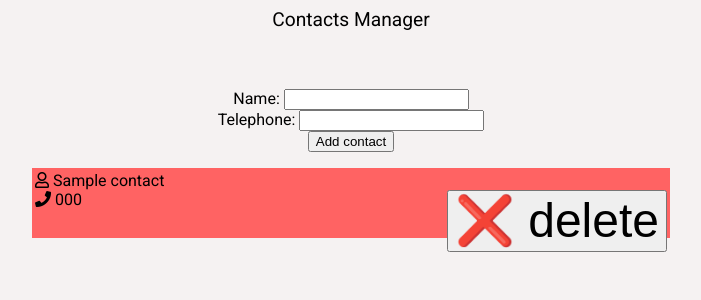
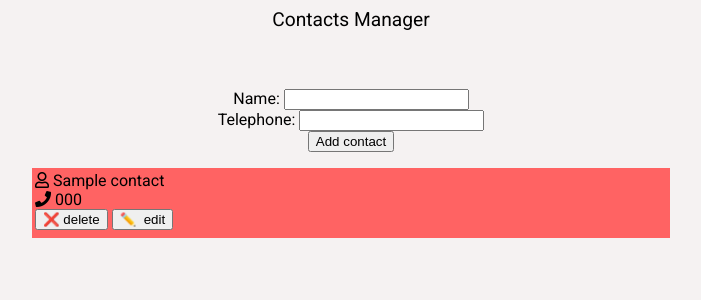
Before and after one commit to Kotauror/contacts_manager, a Flask app: template templates/home.html in a window 1280 px wide. Shown: the top 300 px of the page, without its empty margins (289-990 px from the left). Run offline with Flask 2, Linux system fonts and the light colour scheme; the template is opened without the code that fills it: most values are stand-ins (such as "Sample title", 1, 10 or a date in 2020); some libraries are stand-ins or nearby versions.

Commit message:
Feature: add html form for editing.

```diff
--- a/static/styles/general.css
+++ b/static/styles/general.css
@@ -29,7 +29,7 @@ html {
   display: contents;
 }
 
-#delete {
-  float: right !important;
-  font-size: 3em;
+#form-edit {
+  text-align: center;
+  display: contents;
 }
--- a/templates/home.html
+++ b/templates/home.html
@@ -12,10 +12,16 @@
   {% for contact in contacts %}
     <div id="single-contact">
       <i class="far fa-user"></i> {{contact.name}}<br>
-      <i class="fas fa-phone"></i> {{contact.telephone}}
+      <i class="fas fa-phone"></i> {{contact.telephone}}<br>
+
       <form action="/contacts/delete" method="post" id="form-delete">
         <input type="hidden" value={{contact.id}} name="id">
         <input type="submit" value="❌ delete" name="delete" id="delete">
+      </form>
+
+      <form action="" method="" id="form-edit">
+        <input type="hidden" value={{contact.id}} name="id">
+        <input type="submit" value="✏️  edit" name="edit" id="edit">
       </form>
     </div>
   {% endfor %}
```
